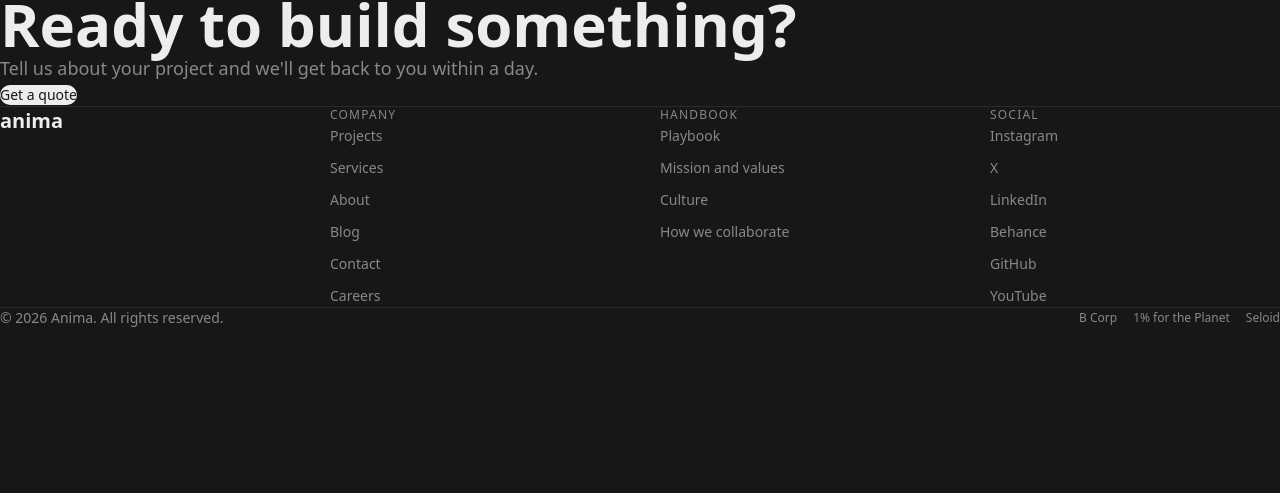
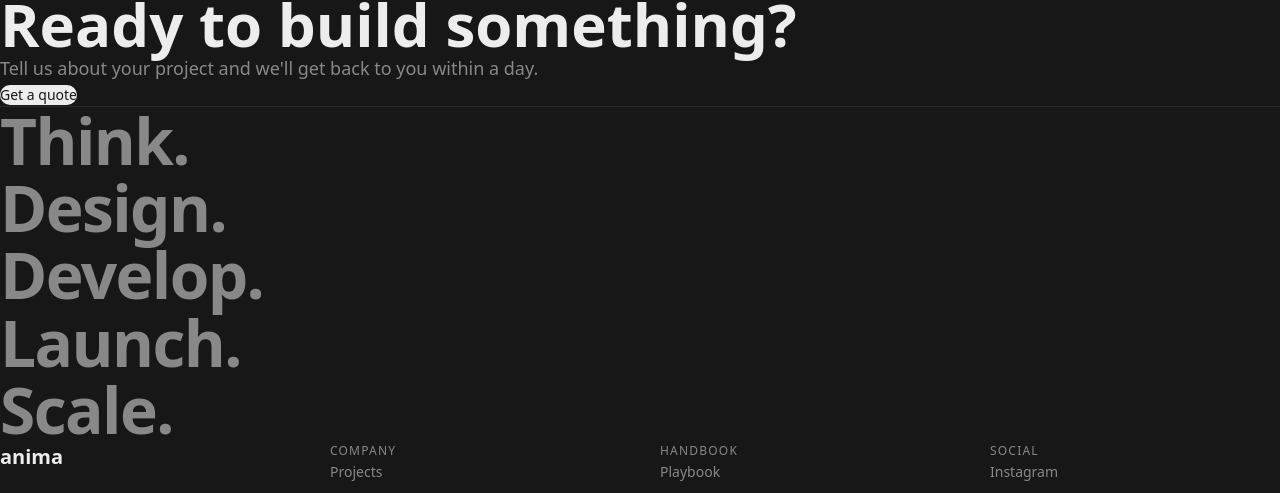
Before and after one commit to zkiihne/anima, a Next.js app: page / in a window 1280 px wide. Shown: the part 5704-6197 px from the top of the page. Before the commit the page ends 6032 px from the top, so only its background shows below. Built offline with nearby package versions, Linux system fonts and the light colour scheme.

Commit message:
feat: footer brand statement manifesto header

```diff
--- a/src/components/Footer.tsx
+++ b/src/components/Footer.tsx
@@ -2,7 +2,12 @@ import { footer, certifications } from '@/lib/content'
 
 export function Footer() {
   return (
-    <footer className="border-t border-[var(--border)] px-6 py-12 md:px-12 md:py-20">
+    <footer className="border-t border-[var(--border)] px-6 pt-20 pb-12 md:px-12 md:pt-28 md:pb-20">
+      <div className="mb-20">
+        <p className="text-[clamp(2rem,5vw,5rem)] font-semibold leading-[1.05] tracking-tight text-[var(--muted)]">
+          Think.<br />Design.<br />Develop.<br />Launch.<br />Scale.
+        </p>
+      </div>
       <div className="mb-16 grid grid-cols-1 gap-10 sm:grid-cols-2 md:grid-cols-4">
         <div>
           <p className="mb-6 text-xl font-semibold">anima</p>
@@ -29,7 +34,6 @@ export function Footer() {
             <span key={cert.label} className="text-xs text-[var(--muted)]">{cert.label}</span>
           ))}
         </div>
-
       </div>
     </footer>
   )
```
